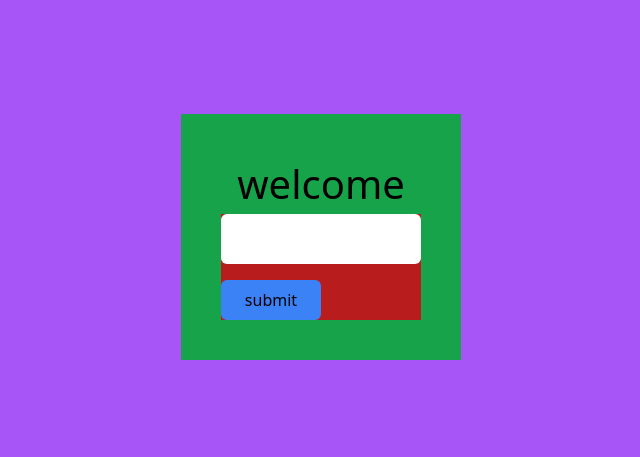
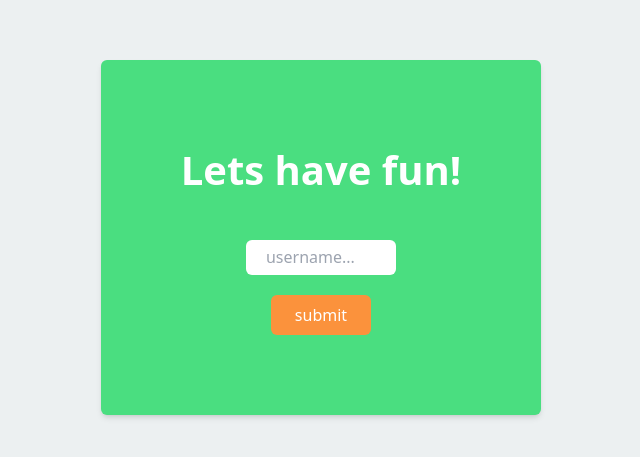
Before and after one commit to NEIR-0/dikejar-kata, a React (Vite) app in the folder client/: page /register in a window 1280 px wide. Shown: the part 163-620 px from the top of the page, without its empty margins (319-959 px from the left). Built offline with nearby package versions, Linux system fonts and the light colour scheme.

Commit message:
feat: resposive register

```diff
--- a/client/src/main.jsx
+++ b/client/src/main.jsx
@@ -9,18 +9,17 @@ import WaitingRoom from "./views/watingRoom.jsx";
 import Winner from "./views/winner.jsx";
 import GamePlay from "./views/gameplay.jsx";
 
-// const auth = () => {
-//   if (!localStorage.username) {
-//     return redirect("/register");
-//   }
-//   return null;
-// };
+const auth = () => {
+  if (!localStorage.username) {
+    return redirect("/register");
+  }
+  return null;
+};
 
 const router = createBrowserRouter([
   {
     path: "/",
     element: <App />,
-    // loader: auth,
     children: [
       {
         path: "register",
@@ -29,19 +28,23 @@ const router = createBrowserRouter([
       {
         path: "/",
         element: <RoomList />,
+        // loader: auth,
       },
       // WaitingRoom
       {
         path: "WaitingRoom",
         element: <WaitingRoom />,
+        // loader: auth,
       },
       {
         path: "gameStart",
         element: <GamePlay />,
+        // loader: auth,
       },
       {
         path: "Winner",
         element: <Winner />,
+        // loader: auth,
       },
     ],
   },
--- a/client/src/views/register.jsx
+++ b/client/src/views/register.jsx
@@ -3,12 +3,12 @@ import { useState } from "react";
 function Register() {
   return (
     <>
-      <section className="w-full h-screen bg-purple-500 flex justify-center items-center">
-        <div className="text-center bg-green-600 p-10">
-          <h1 className="text-[40px]">welcome</h1>
-          <form className=" w-[200px] h-fit bg-red-700 flex flex-col justify-between">
-            <input className="w-full h-[50px] mb-4 px-5 rounded-md" type="text" name="username" />
-            <button className="w-[100px] py-2 bg-blue-500 rounded-md">submit</button>
+      <section className="w-full h-screen flex justify-center items-center bg-[#ecf0f1]">
+        <div className="text-center bg-green-400 p-20 rounded-md shadow-md w-[90%] md:w-fit">
+          <h1 className="text-[25px] mb-10 text-white font-bold md:text-[40px]">Lets have fun!</h1>
+          <form className=" w-[150px] h-fit m-auto">
+            <input className="w-full h-[35px] mb-5 px-5 rounded-md" type="text" name="username" placeholder="username..." />
+            <button className="w-[100px] py-2 bg-orange-400 rounded-md text-white">submit</button>
           </form>
         </div>
       </section>
```
